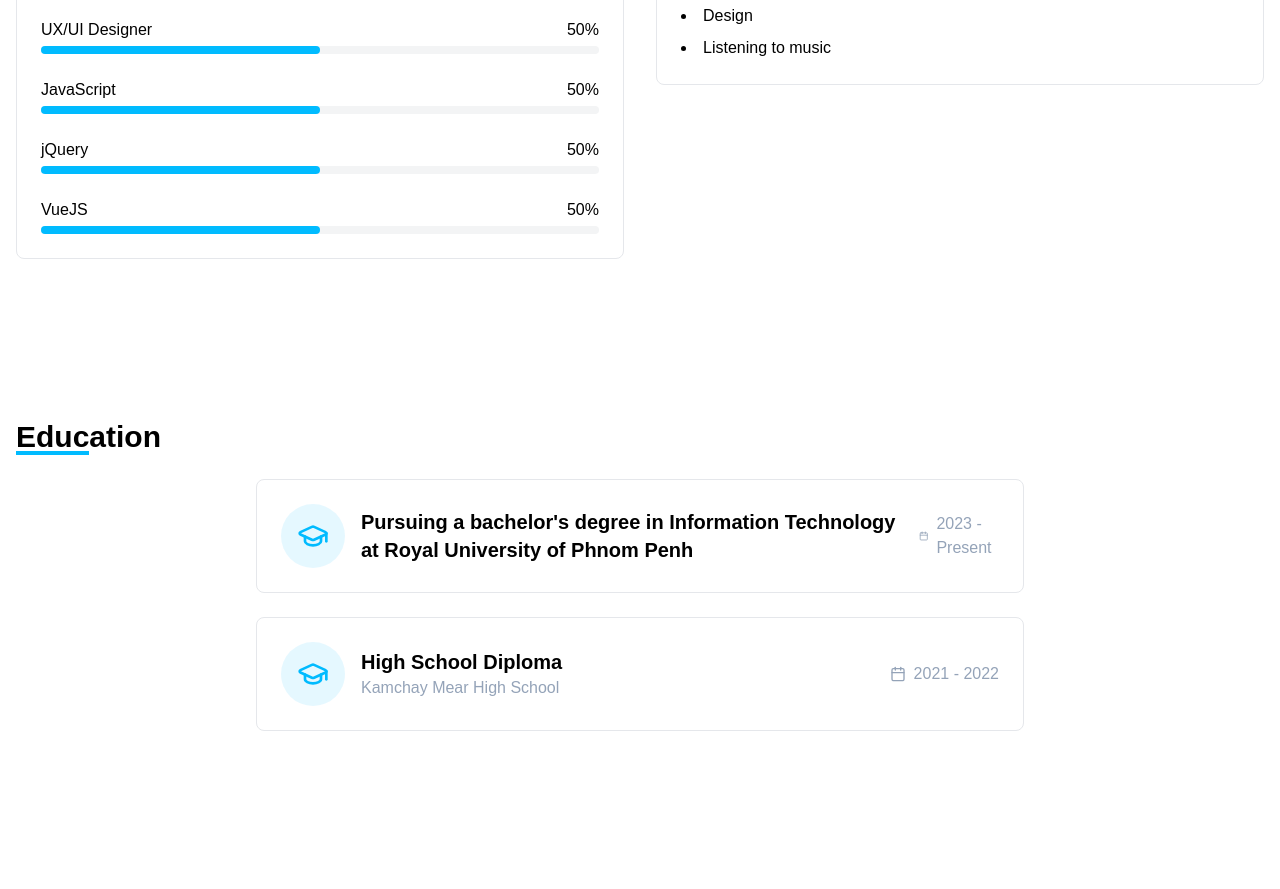
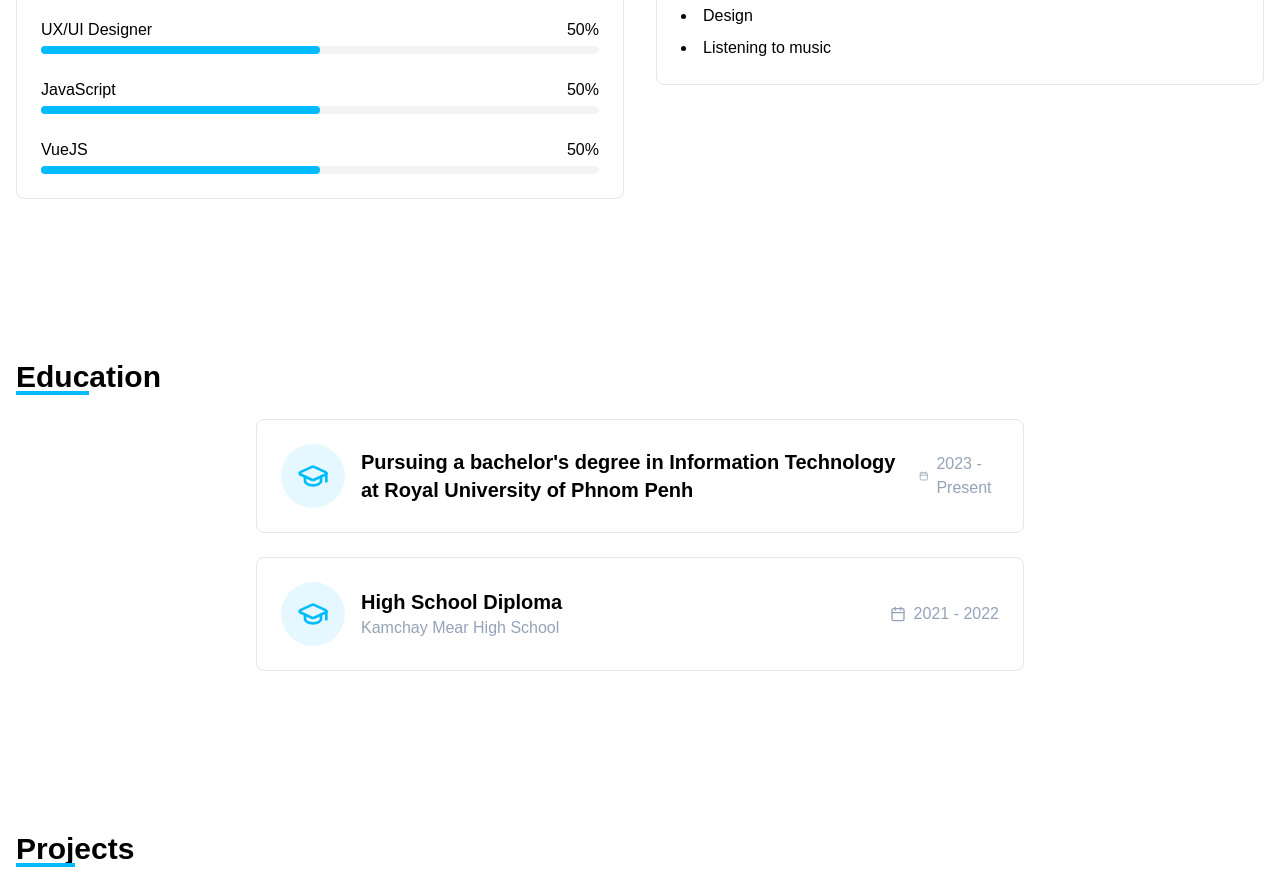
Before and after one commit to houmenghor/menghor-hou-portfolio, a React (Vite) app: page / in a window 1280 px wide. Shown: the part 1860-2749 px from the top of the page. Built offline with nearby package versions, Linux system fonts and the light colour scheme.

Commit message:
edit skill

```diff
--- a/src/pages/SkillsSection.jsx
+++ b/src/pages/SkillsSection.jsx
@@ -13,7 +13,6 @@ const SkillsSection = () => {
     { name: "PHP", level: 60 },
     { name : "UX/UI Designer", level: 50},
     { name: "JavaScript", level: 50 },
-    { name: "jQuery", level: 50 },
     { name: "VueJS", level: 50 },
   ];
 
```
